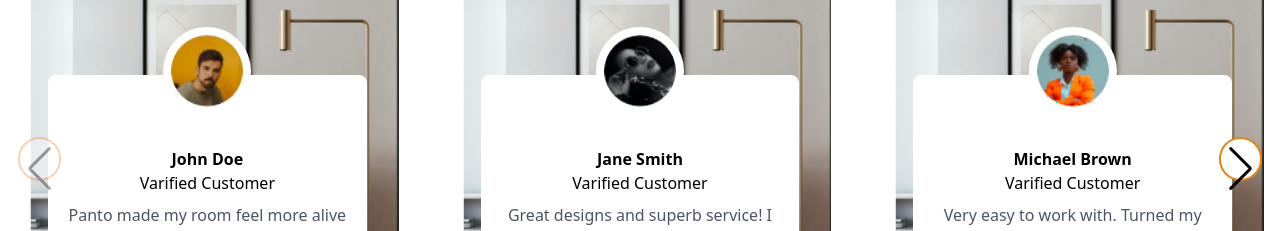
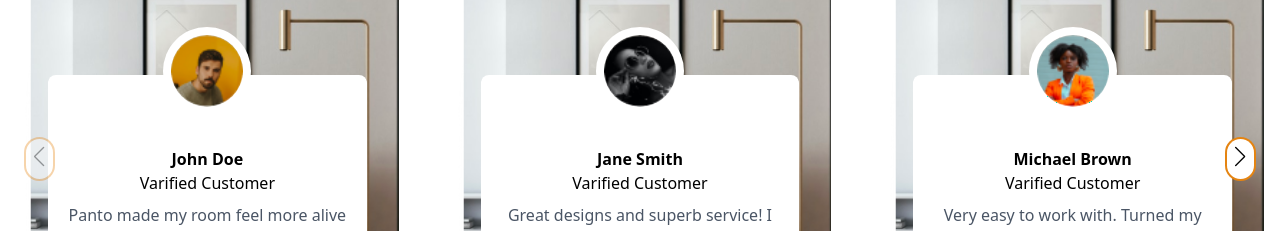
Before and after one commit to jannatul202/furniture_web, a React (Vite) app: page / in a window 1280 px wide. Shown: the part 3700-3931 px from the top of the page. Built offline with nearby package versions, Linux system fonts and the light colour scheme.

Commit message:
Update App.css

```diff
--- a/src/App.css
+++ b/src/App.css
@@ -1,3 +1,3 @@
 .swiper-button-prev:after, .swiper-button-next:after {
-    font-size: 20px;
+    font-size: 20px!important;
 }
```
